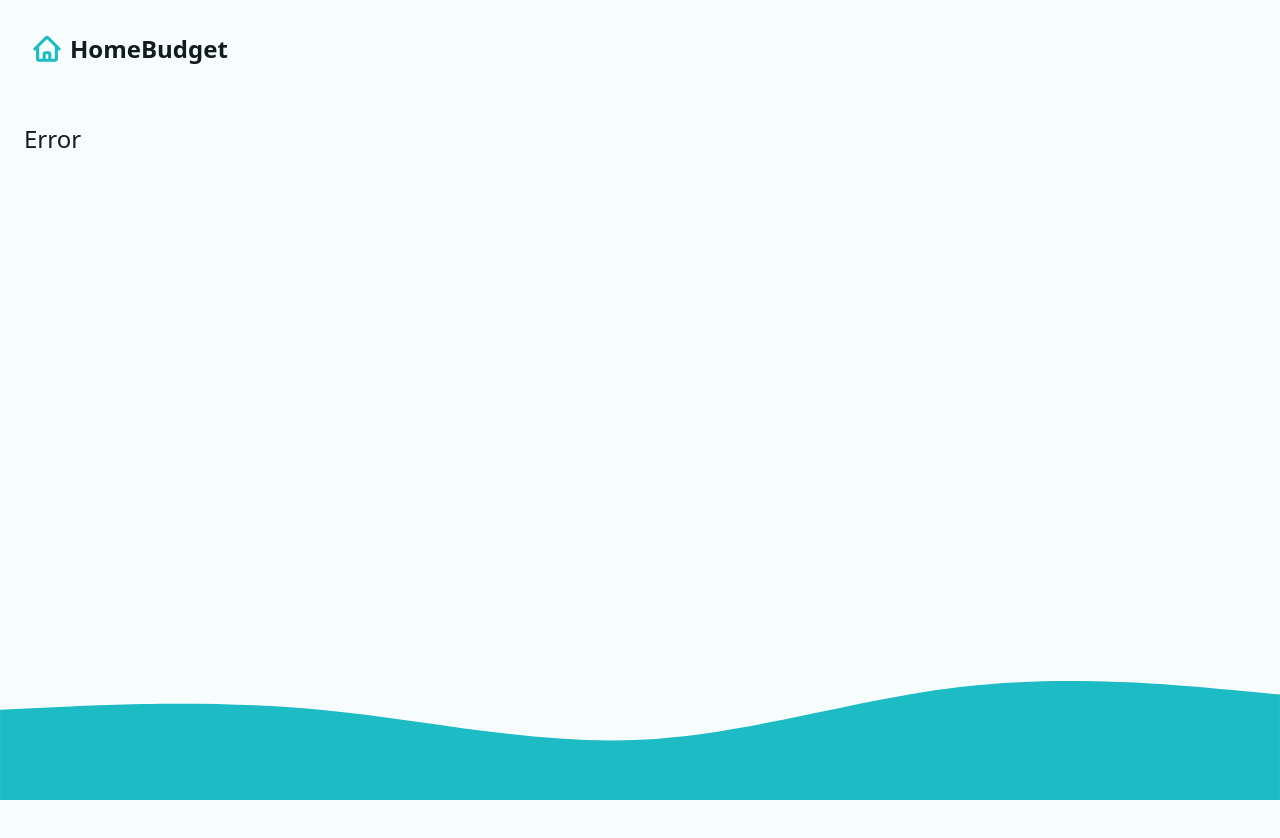
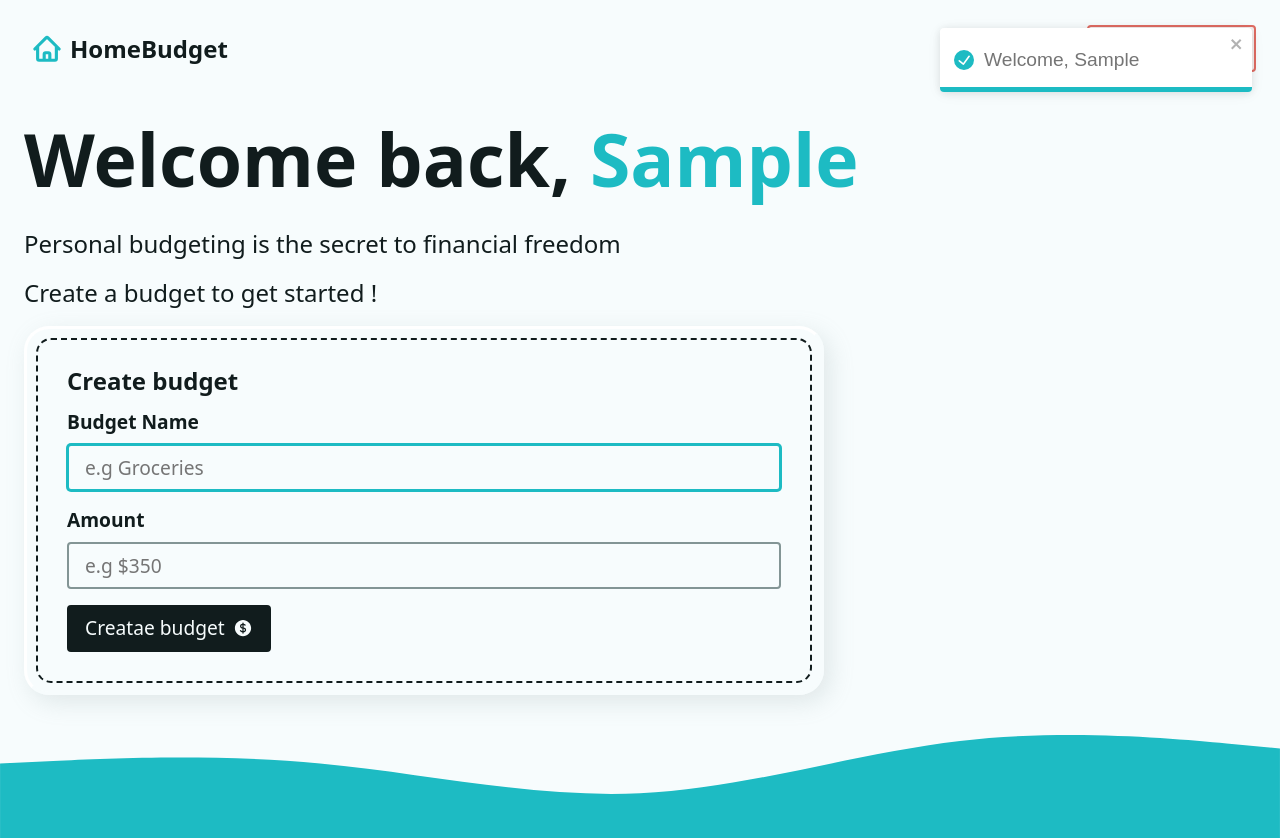
Before and after one commit to mamismeda/react-router-budget, a React (Vite) app: page / in a window 1280 px wide. Both pictures are taken after typing "Sample" into the empty fields and a click on the button "Create ACcount". Shown: the top 838 px of the page. Before the commit the page ends 800 px from the top, so only its background shows below. Built offline with nearby package versions, Linux system fonts and the light colour scheme.

Commit message:
creationg optinal form

```diff
--- /dev/null
+++ b/src/components/AddBudgetForm.jsx
@@ -0,0 +1,61 @@
+import { CurrencyDollarIcon } from "@heroicons/react/24/solid";
+import React, { useEffect, useRef } from "react";
+import { Form, useFetcher } from "react-router-dom";
+
+const AddBudgetForm = () => {
+    const fetcher = useFetcher()
+    const isSubmitting = fetcher.state === "submitting"
+
+    const formRef = useRef();
+    const focusRef = useRef();
+
+    useEffect(() => {
+        if(!isSubmitting){
+            formRef.current.reset()
+            focusRef.current.focus()
+        }
+    }, [isSubmitting])
+  return (
+    <div className="form-wrapper">
+      <h2 className="h3">Create budget</h2>
+      <fetcher.Form method="post" className="grid-sm" ref={formRef}>
+        <div className="grid-xs">
+          <label htmlFor="newBudget">Budget Name</label>
+          <input
+            type="text"
+            name="newBudget"
+            id="newBudget"
+            placeholder="e.g Groceries"
+            required
+            ref={focusRef}
+          />
+        </div>
+        <div className="grid-xs">
+          <label htmlFor="newBudgetAmount">Amount</label>
+          <input
+            type="number"
+            step="0.01"
+            name="newBudgetAmount"
+            id="newBudgetAmount"
+            placeholder="e.g $350"
+            required
+            inputMode="decimal"
+          />
+        </div>
+        <input type="hidden" name="_action" value="createBudget"/>
+        <button type="submit" className="btn btn--dark" disabled={isSubmitting}>
+          {
+            isSubmitting ? <span>Submitting</span> : (
+                <>
+                  <span>Creatae budget</span>
+                  <CurrencyDollarIcon width={20}/>
+                </>
+            )
+          }
+        </button>
+      </fetcher.Form>
+    </div>
+  );
+};
+
+export default AddBudgetForm;
--- /dev/null
+++ b/src/components/AddExpenseForm.jsx
@@ -0,0 +1,87 @@
+import { PlusCircleIcon } from "@heroicons/react/24/solid";
+import React, { useRef } from "react";
+import { useFetcher } from "react-router-dom";
+
+const AddExpenseForm = ({ budgets }) => {
+  const fetcher = useFetcher();
+  const isSubmitting = fetcher.state === "submitting";
+  const formRef = useRef();
+  const focusRef = useRef();
+
+  useEffect(() => {
+    if(!isSubmitting) {
+        //clear form
+        formRef.current.reset()
+        //resset focus
+        focusRef.current.focu()
+    }
+
+  },[isSubmitting])
+
+  return (
+    <div className="form-wrapper">
+      <h2 className="h3">
+        Add New{" "}
+        <span className="accent">
+          {budgets.length === 1 && `${budgets.map((budg) => budg.name)}`}
+        </span>{" "}
+        Expense
+      </h2>
+      <fetcher.Form method="post" className="grid-sm" ref={formRef}>
+        <div className="expense-inputs">
+          <div className="grid-xs">
+            <label htmlFor="newExpense">Expense Name</label>
+            <input
+              type="text"
+              name="newExpense"
+              id="newEpexnse"
+              placeholder="e.g Coffe"
+              ref={focusRef}
+              required
+            />
+          </div>
+          <div className="grid-xs">
+            <label htmlFor="newExpenseAmount">Amount</label>
+            <input
+              type="number"
+              step="0.01"
+              inputMode="decimal"
+              name="newExpenseAmount"
+              id="newExpenseAmount"
+              placeholder="e.g 3.59"
+              required
+            />
+          </div>
+        </div>
+        <div className="grid-xs" hidden={budgets.length === 1}>
+          <label htmlFor="newExpenseBudget">Budget Category</label>
+          <select name="newExpenseBudget" id="newExpenseBudget" required>
+            {budgets
+              .sort((a, b) => a.createdAt - b.createdAt)
+              .map((budget) => {
+                return (
+                  <option value={budget.id} key={budget.id}>
+                    {budget.name}
+                  </option>
+                );
+              })}
+          </select>
+        </div>
+        <input type="hidden" name="_action" value="createExpense" />
+
+        <button type="submit" className="btn btn--dark" disabled={isSubmitting}>
+          {isSubmitting ? (
+            <span>Submitting</span>
+          ) : (
+            <>
+              <span>Add Expense</span>
+              <PlusCircleIcon width={20} />
+            </>
+          )}
+        </button>
+      </fetcher.Form>
+    </div>
+  );
+};
+
+export default AddExpenseForm;
--- a/src/components/Intro.jsx
+++ b/src/components/Intro.jsx
@@ -27,6 +27,7 @@
             aria-label="Your Name"
             autoComplete="given-name"
           />
+          <input type="hidden" name="_action" value="newUser"/>
           <button type="submit" className="btn btn--dark">
             <span>Create ACcount</span>
             <UserPlusIcon width={20}/>
--- a/src/helpers.js
+++ b/src/helpers.js
@@ -1,10 +1,35 @@
+//colors
+export const waait = () => new Promise(res => setTimeout(res, Math.random() * 2000))
+
+
+const generateRandomColor = () => {
+  const existingBudgetLength = fetchData("budgets")?.length ?? 0
+
+  return `${existingBudgetLength * 34} 65% 50%`
+}
+
 // Local Storage
 export const fetchData = (key) => {
   return JSON.parse(localStorage.getItem(key));
 };
 
+// create budget
+export const createBudget = ({ name, amount }) => {
+  const newItem = {
+    id: crypto.randomUUID(),
+    name: name,
+    createdAt: Date.now(),
+    amount: +amount,
+    color: generateRandomColor()
+  };
+  const existingBudgets = fetchData("budgets") ?? [];
+  return localStorage.setItem(
+    "budgets",
+    JSON.stringify([...existingBudgets, newItem])
+  );
+};
 
 // delete item
-export const deleteItem = ({key}) =>{
-    return localStorage.removeItem(key)
-}
+export const deleteItem = ({ key }) => {
+  return localStorage.removeItem(key);
+};
--- a/src/pages/Dashboard.jsx
+++ b/src/pages/Dashboard.jsx
@@ -1,35 +1,88 @@
 import React from "react";
 import { useLoaderData } from "react-router-dom";
 import Intro from "../components/Intro";
+import AddBudgetForm from "../components/AddBudgetForm";
+import AddExpenseForm from "../components/AddExpenseForm";
 
 //helper functions
-import { fetchData } from "../helpers";
+import { createBudget, fetchData, waait } from "../helpers";
 import { toast } from "react-toastify";
 
 //loader
 export function dashboardLoader() {
   const userName = fetchData("userName");
-  return { userName };
+  const budgets = fetchData("budgets");
+  return { userName, budgets };
 }
 
 //action
 
 export async function dashboardAction({ request }) {
+  await waait();
+
   const data = await request.formData();
-  const formData = Object.fromEntries(data)
-  try{
-    throw new Error('Ya done')
-    localStorage.setItem("userName", JSON.stringify(formData.userName))
-    return toast.success(`Welcome, ${formData.userName}`)
-  }catch(error){
-    throw new Error('There was a problem creating your account')
+  const { _action, ...values } = Object.fromEntries(data);
+  // new user submission
+  if (_action === "newUser") {
+    try {
+      localStorage.setItem("userName", JSON.stringify(values.userName));
+      return toast.success(`Welcome, ${values.userName}`);
+    } catch (error) {
+      throw new Error("There was a problem creating your account");
+    }
+  }
+
+  if (_action === "createBudget") {
+    try {
+      //create budget
+      createBudget({
+        name: values.newBudget,
+        amount: values.newBudgetAmount,
+      });
+      return toast.success("Budget created!");
+    } catch (error) {
+      throw new Error("There was a problem creating your budget.");
+    }
   }
 }
 
 const Dashboard = () => {
-  const { userName } = useLoaderData();
+  const { userName, budgets } = useLoaderData();
 
-  return <>{userName ? <p>{userName}</p> : <Intro />}</>;
+  return (
+    <>
+      {userName ? (
+        <div className="dashboard">
+          <h1>
+            Welcome back, <span className="accent">{userName}</span>
+          </h1>
+          <div className="grid-sm">
+            {
+              budgets && budgets.length > 0
+              ? (
+              <div className="grid-lg">
+                <div className="flex-lg">
+                  <AddBudgetForm />
+                  <AddExpenseForm budgets={budgets} />
+                </div>
+              </div>
+              )
+              :
+              (
+                <div className="grid-sm">
+                  <p>Personal budgeting is the secret to financial freedom</p>
+                  <p>Create a budget to get started !</p>
+                  <AddBudgetForm />
+                </div>
+              )
+            }
+          </div>
+        </div>
+      ) : (
+        <Intro />
+      )}
+    </>
+  );
 };
 
 export default Dashboard;
--- a/src/pages/Error.jsx
+++ b/src/pages/Error.jsx
@@ -1,9 +1,33 @@
-import React from 'react'
+import React from "react";
+import { Link, useNavigate, useRouteError } from "react-router-dom";
+
+//library
+import { HomeIcon,ArrowUturnLeftIcon } from "@heroicons/react/24/solid";
 
 const Error = () => {
+  const error = useRouteError();
+  const navigate = useNavigate();
+
+
   return (
-    <div>Error</div>
-  )
-}
+    <div className="error">
+      <h1>Uh oh ! We got a problem</h1>
+      <p>{error.message || error.statusText}</p>
+      <div className="flex-md">
+        <button className="btn btn--dark" onClick={() => navigate(-1)}>
+          <ArrowUturnLeftIcon width={20}/>
+          <span>Go Back</span>
+        </button>
+        <Link
+        to="/"
+        className="btn btn--dark"
+        >
+          <HomeIcon width={20} />
+          <span>Go home</span>
+        </Link>
+      </div>
+    </div>
+  );
+};
 
-export default Error
+export default Error;
```
